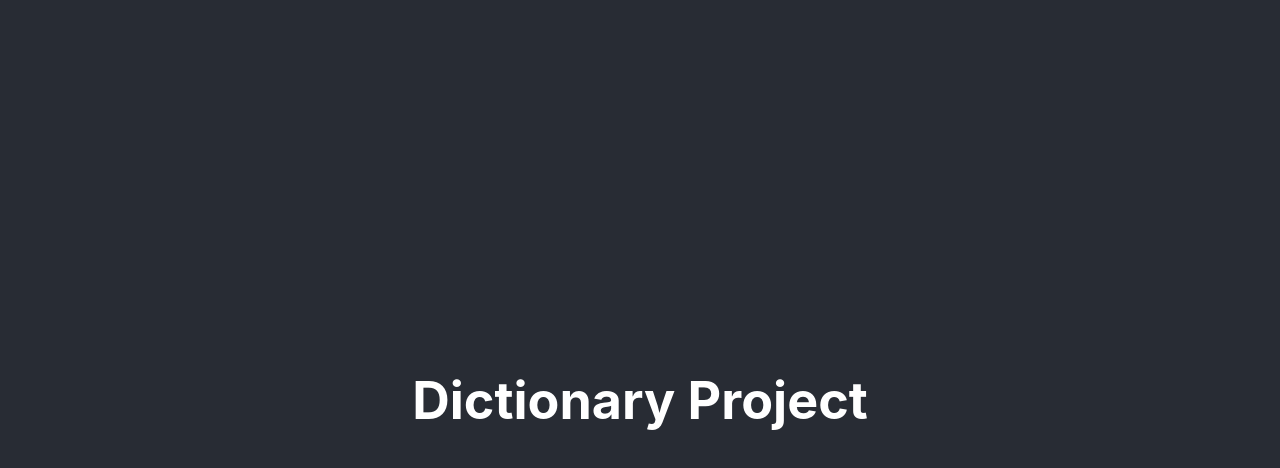
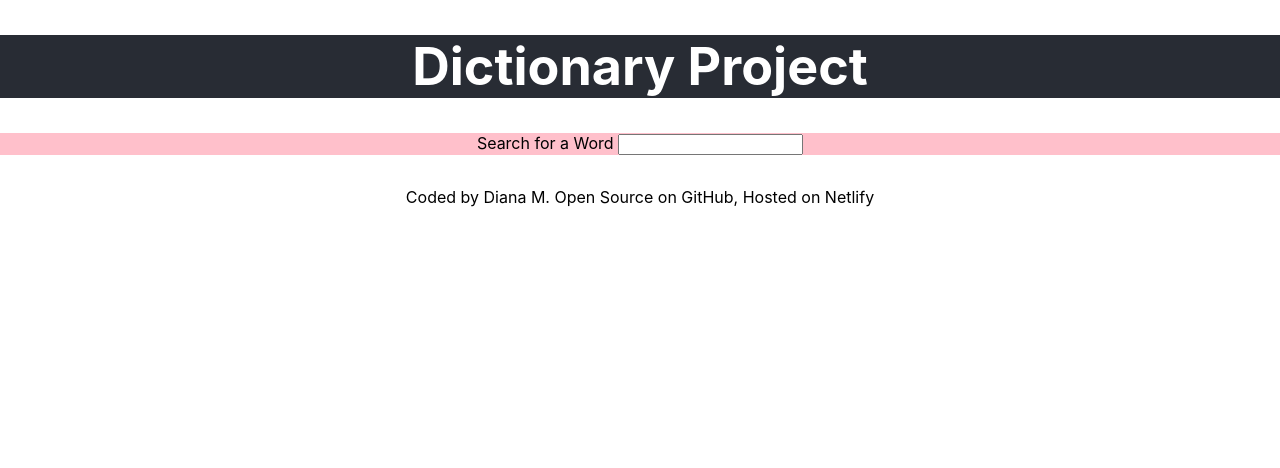
Before and after one commit to DIANA-DIANA7/dictionary-react-app, a React (Create React App) app: page / in a window 1280 px wide. Shown: the top 468 px of the page. Built offline with nearby package versions, Linux system fonts and the light colour scheme.

Commit message:
New main component
Dictionary component with search form. Applied useState to keep track of input value.

```diff
--- a/src/App.css
+++ b/src/App.css
@@ -1,14 +1,15 @@
 .App {
   text-align: center;
+
 }
 
 .App-header {
   background-color: #282c34;
-  min-height: 100vh;
-  display: flex;
-  flex-direction: column;
-  align-items: center;
-  justify-content: center;
   font-size: calc(10px + 2vmin);
   color: white;
 }
+
+.app-footer{
+  text-align: center;
+  margin: 2em 0;
+}
--- a/src/App.js
+++ b/src/App.js
@@ -1,5 +1,6 @@
 
 import './App.css';
+import Dictionary from "./Dictionary";
 
 function App() {
   return (
@@ -7,6 +8,8 @@
       <header className="App-header">
         <h1>Dictionary Project</h1>
       </header>
+      <main><Dictionary /></main>
+      <footer className='app-footer'>Coded by Diana M. Open Source on GitHub, Hosted on Netlify</footer>
     </div>
   );
 }
--- /dev/null
+++ b/src/Dictionary.css
@@ -0,0 +1,3 @@
+.dictionary{
+    background-color: pink;
+}
--- /dev/null
+++ b/src/Dictionary.js
@@ -0,0 +1,26 @@
+import React, { useState }  from "react";
+import "./Dictionary.css"
+
+
+export default function Dictionary(){
+
+    let [keyword, setKeyword]= useState("")
+
+    function search(e){
+        e.preventDefault()
+        alert(`searching for ${keyword}`)
+    }
+
+    function handleKeyword(e){
+        setKeyword(e.target.value)
+    }
+
+    return (
+      <div className="dictionary">
+        <form onSubmit={search}>
+          <label for="search">Search for a Word </label>
+          <input type="search" id="search" onChange={handleKeyword}/>
+        </form>
+      </div>
+    );
+}
```
